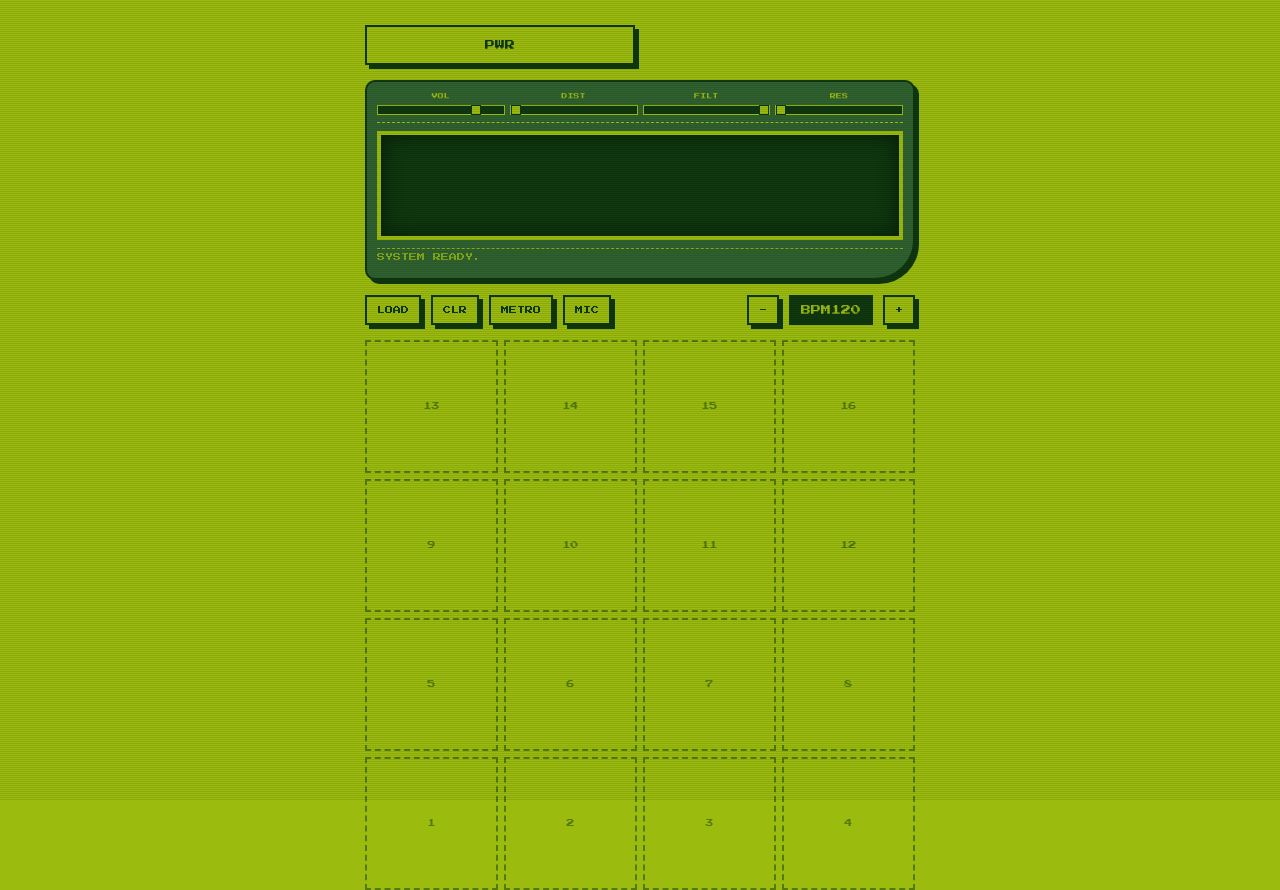
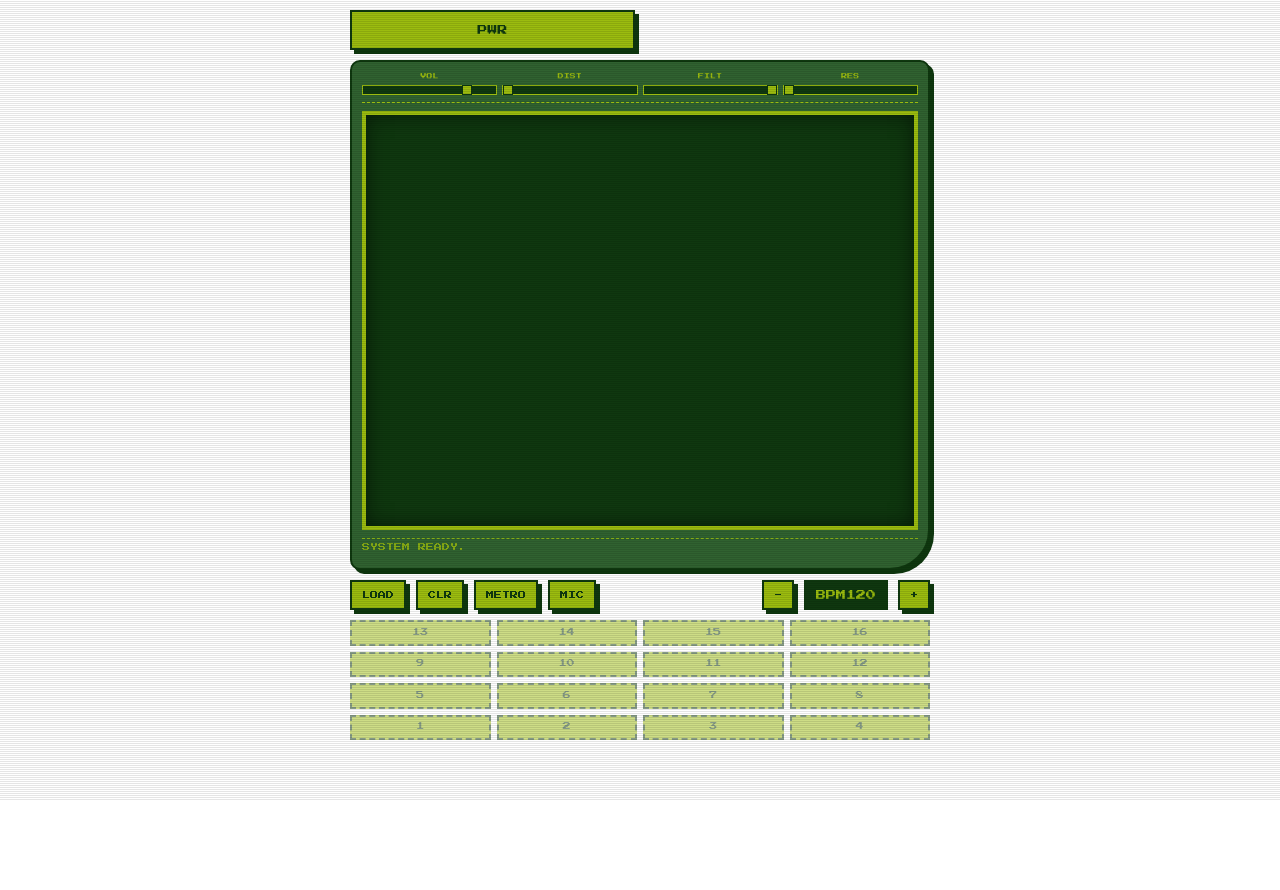
Before and after one commit to sebasdv/embryo-player-v4, a website built with Vite: page index.html in a window 1280 px wide. After the commit the page ends 800 px from the top, so only its background shows below. Built offline with nearby package versions, Linux system fonts and the light colour scheme.

Commit message:
Refactor layout: remove fixed aspect-ratio fix flex overflow optimize margins

```diff
--- a/src/style.css
+++ b/src/style.css
@@ -44,15 +44,12 @@ body {
   margin: 0;
   padding: 0;
   width: 100%;
-  height: 100vh;
-  /* Fallback */
+  height: 100%;
   height: 100dvh;
   overflow: hidden;
-  /* No scroll */
   display: flex;
-  justify-content: center;
-  align-items: center;
-  background-color: var(--bg-color);
+  flex-direction: column;
+  background-color: var(--gb-color);
   color: var(--text-main);
   touch-action: manipulation;
 }
@@ -78,26 +75,27 @@ body::after {
 .app-shell {
   width: 100%;
   max-width: 600px;
-  /* Max phone width */
   height: 100%;
-  /* Fill Screen */
   max-height: 100dvh;
-  /* Never exceed screen */
 
   display: flex;
   flex-direction: column;
-  /* Vertical Stack */
-  gap: 15px;
-  /* Spacing between sections */
+  justify-content: space-between;
+  /* Distribute vertical space */
+  gap: 10px;
+  /* Reduced gap */
 
-  padding-top: max(25px, env(safe-area-inset-top));
-  padding-bottom: max(25px, env(safe-area-inset-bottom));
-  padding-left: max(25px, env(safe-area-inset-left));
-  padding-right: max(25px, env(safe-area-inset-right));
+  /* Robust Logic: Safe Area + 10px base margin. Not 25px. */
+  padding-top: max(10px, env(safe-area-inset-top));
+  padding-bottom: max(10px, env(safe-area-inset-bottom));
+  padding-left: max(10px, env(safe-area-inset-left));
+  padding-right: max(10px, env(safe-area-inset-right));
   margin: 0 auto;
 
   position: relative;
   z-index: 1;
+  overflow: hidden;
+  /* visual safety */
 }
 
 /* --- SECTIONS (Vertical Stack) --- */
@@ -148,9 +146,9 @@ body::after {
 /* 2. Screen Area (Flexible) */
 .screen-container {
   flex: 1 1 auto;
-  /* Allow shrinking */
-  min-height: 25vh;
-  /* Flexible min-height */
+  /* Crucial: Allow flex shrinking */
+  min-height: 0;
+
 
   background-color: var(--gb-accent);
   padding: 10px;
@@ -346,8 +344,9 @@ body::after {
   width: 100%;
   height: 100%;
   /* Fill grid cell */
-  aspect-ratio: 1 / 1;
-  /* Enforce square shape */
+
+  /* REMOVED aspect-ratio: 1/1 to prevent vertical blowout on wide-but-short screens */
+
 
   background: var(--gb-primary);
   border: 2px solid var(--gb-dark);
```
